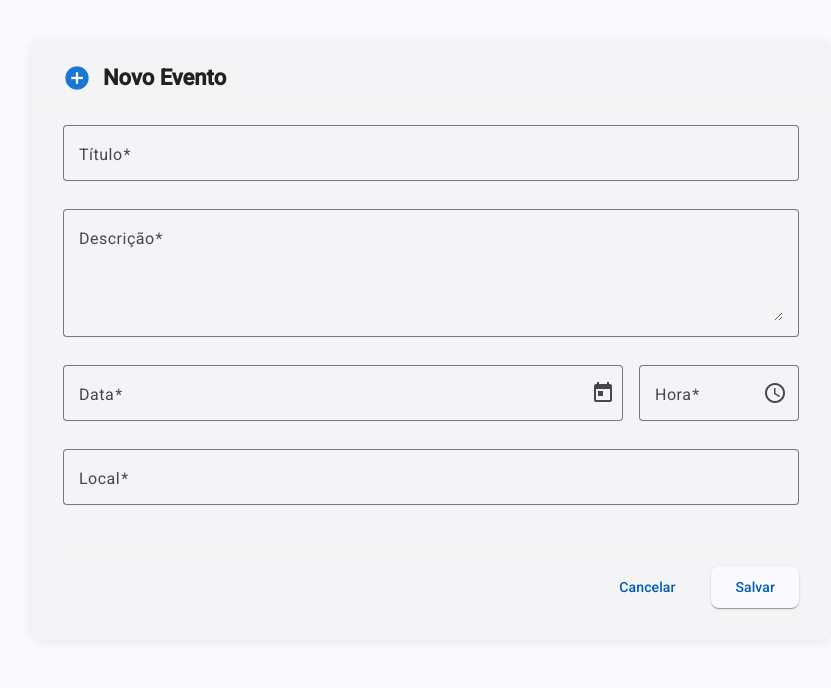
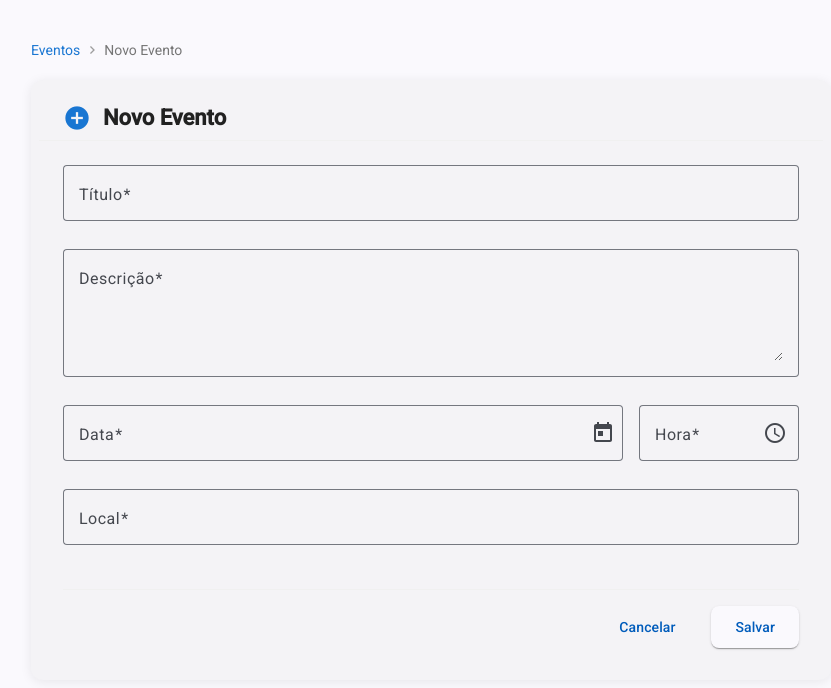
Before and after one commit to araofarias801-dev/gestao-eventos, an Angular app in the folder frontend/: page /events/new in a window 1280 px wide. Shown: the top 688 px of the page, without its empty margins (209-1040 px from the left). Built offline with nearby package versions, Linux system fonts and the light colour scheme.

Commit message:
feat(frontend): página 404, loading global, breadcrumb e animação tela vazia

```diff
--- a/frontend/src/app/app.routes.ts
+++ b/frontend/src/app/app.routes.ts
@@ -2,6 +2,7 @@ import { Routes } from '@angular/router';
 import { EventList } from './features/events/pages/event-list/event-list';
 import { EventForm } from './features/events/pages/event-form/event-form';
 import { EventDetail } from './features/events/pages/event-detail/event-detail';
+import { NotFound } from './shared/not-found/not-found';
 
 export const routes: Routes = [
   { path: '', redirectTo: 'events', pathMatch: 'full' },
@@ -9,4 +10,5 @@ export const routes: Routes = [
   { path: 'events/new', component: EventForm },
   { path: 'events/:id/edit', component: EventForm },
   { path: 'events/:id', component: EventDetail },
+  { path: '**', component: NotFound },
 ];
--- a/frontend/src/app/app.ts
+++ b/frontend/src/app/app.ts
@@ -1,18 +1,32 @@
-import { Component } from '@angular/core';
-import { RouterOutlet } from '@angular/router';
-import { MatToolbarModule } from '@angular/material/toolbar';
-import { MatIconModule } from '@angular/material/icon';
+import { Component, signal } from '@angular/core';
+import { Router, RouterOutlet, NavigationStart, NavigationEnd, NavigationCancel, NavigationError } from '@angular/router';
+import { MatProgressBarModule } from '@angular/material/progress-bar';
+import { CommonModule } from '@angular/common';
 
 @Component({
   selector: 'app-root',
-  imports: [RouterOutlet, MatToolbarModule, MatIconModule],
+  standalone: true,
+  imports: [RouterOutlet, MatProgressBarModule, CommonModule],
   template: `
+    <mat-progress-bar *ngIf="loading()" mode="indeterminate" class="nav-progress"></mat-progress-bar>
     <div class="page-content">
       <router-outlet></router-outlet>
     </div>
   `,
   styles: [`
+    .nav-progress { position: fixed; top: 0; left: 0; right: 0; z-index: 999; }
     .page-content { padding: 0; }
   `]
 })
-export class App {}
+export class App {
+  loading = signal(false);
+
+  constructor(router: Router) {
+    router.events.subscribe(event => {
+      if (event instanceof NavigationStart) this.loading.set(true);
+      if (event instanceof NavigationEnd || event instanceof NavigationCancel || event instanceof NavigationError) {
+        this.loading.set(false);
+      }
+    });
+  }
+}
--- a/frontend/src/app/features/events/pages/event-detail/event-detail.html
+++ b/frontend/src/app/features/events/pages/event-detail/event-detail.html
@@ -1,4 +1,10 @@
 <div class="page-wrapper">
+  <nav class="breadcrumb">
+    <a (click)="voltar()" class="breadcrumb-link">Eventos</a>
+    <mat-icon class="breadcrumb-sep">chevron_right</mat-icon>
+    <span class="breadcrumb-current">{{ event() ? event()!.title : 'Detalhes' }}</span>
+  </nav>
+
   <div *ngIf="loading()" class="spinner-container">
     <mat-spinner diameter="48"></mat-spinner>
   </div>
--- a/frontend/src/app/features/events/pages/event-form/event-form.html
+++ b/frontend/src/app/features/events/pages/event-form/event-form.html
@@ -1,4 +1,11 @@
 <div class="page-wrapper">
+
+  <nav class="breadcrumb">
+    <a (click)="cancelar()" class="breadcrumb-link">Eventos</a>
+    <mat-icon class="breadcrumb-sep">chevron_right</mat-icon>
+    <span class="breadcrumb-current">{{ isEdit ? 'Editar Evento' : 'Novo Evento' }}</span>
+  </nav>
+
 <mat-card class="form-card">
 
   <div class="form-header">
--- /dev/null
+++ b/frontend/src/app/shared/not-found/not-found.ts
@@ -0,0 +1,43 @@
+import { Component } from '@angular/core';
+import { Router } from '@angular/router';
+import { MatButtonModule } from '@angular/material/button';
+import { MatIconModule } from '@angular/material/icon';
+
+@Component({
+  selector: 'app-not-found',
+  standalone: true,
+  imports: [MatButtonModule, MatIconModule],
+  template: `
+    <div class="not-found-wrapper">
+      <mat-icon class="not-found-icon">search_off</mat-icon>
+      <h1>404</h1>
+      <p>Página não encontrada</p>
+      <button mat-raised-button color="primary" (click)="router.navigate(['/events'])">
+        <mat-icon>arrow_back</mat-icon>
+        Voltar para a lista
+      </button>
+    </div>
+  `,
+  styles: [`
+    .not-found-wrapper {
+      display: flex;
+      flex-direction: column;
+      align-items: center;
+      justify-content: center;
+      height: calc(100vh - 64px);
+      gap: 16px;
+      color: #757575;
+    }
+    .not-found-icon {
+      font-size: 80px;
+      width: 80px;
+      height: 80px;
+      color: #bdbdbd;
+    }
+    h1 { font-size: 72px; margin: 0; color: #212121; }
+    p { font-size: 18px; margin: 0; }
+  `]
+})
+export class NotFound {
+  constructor(public router: Router) {}
+}
--- a/frontend/src/styles.scss
+++ b/frontend/src/styles.scss
@@ -38,6 +38,47 @@ body {
 }
 /* You can add global styles to this file, and also import other style files */
 
+/* Breadcrumb */
+.breadcrumb {
+  display: flex;
+  align-items: center;
+  gap: 4px;
+  margin-bottom: 20px;
+  font-size: 14px;
+
+  .breadcrumb-link {
+    color: #1976d2;
+    cursor: pointer;
+    text-decoration: none;
+    &:hover { text-decoration: underline; }
+  }
+
+  .breadcrumb-sep {
+    font-size: 16px;
+    width: 16px;
+    height: 16px;
+    color: #9e9e9e;
+  }
+
+  .breadcrumb-current {
+    color: #757575;
+    max-width: 300px;
+    white-space: nowrap;
+    overflow: hidden;
+    text-overflow: ellipsis;
+  }
+}
+
+/* Animação tela vazia */
+@keyframes float {
+  0%, 100% { transform: translateY(0); }
+  50% { transform: translateY(-10px); }
+}
+
+.empty-state mat-icon {
+  animation: float 2.5s ease-in-out infinite;
+}
+
 .snack-success .mdc-snackbar__surface {
   background-color: #2e7d32 !important;
 
```
